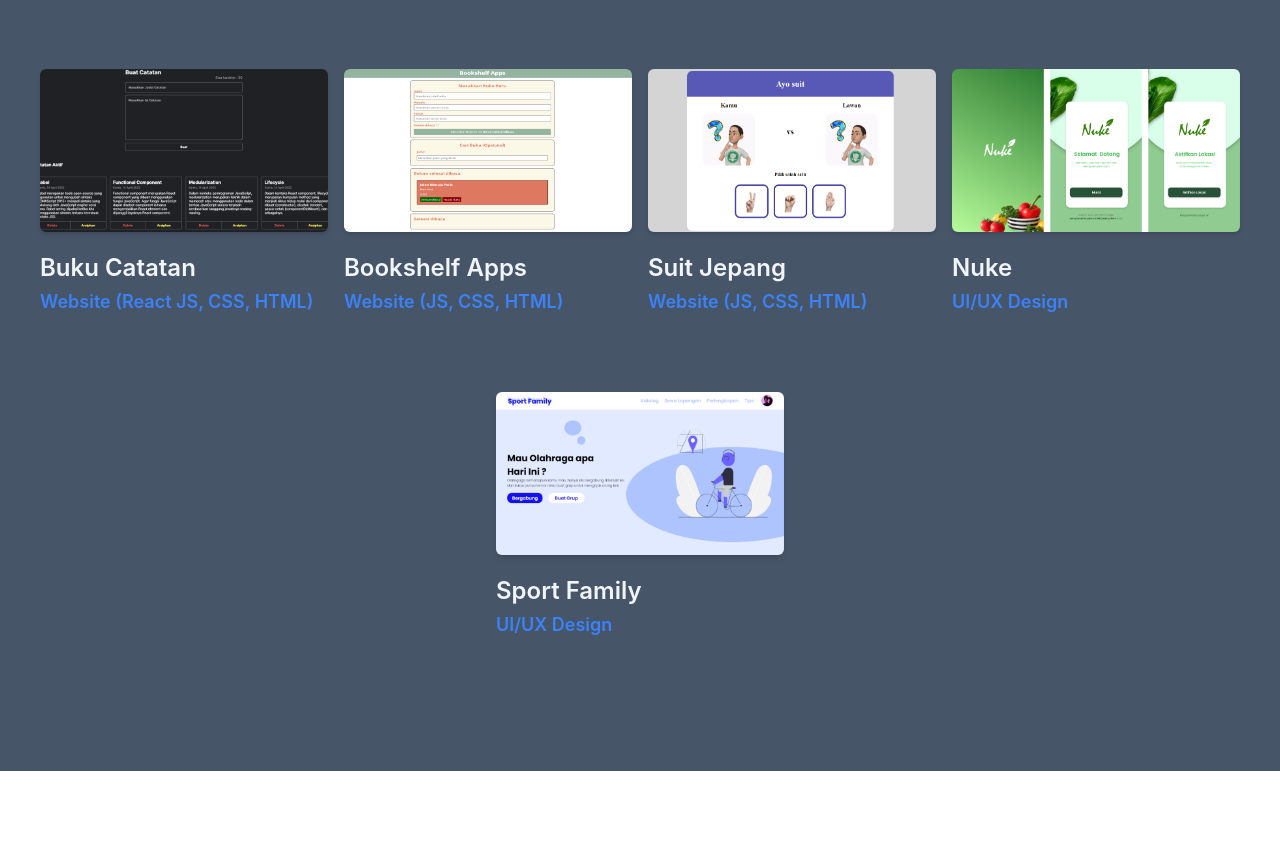
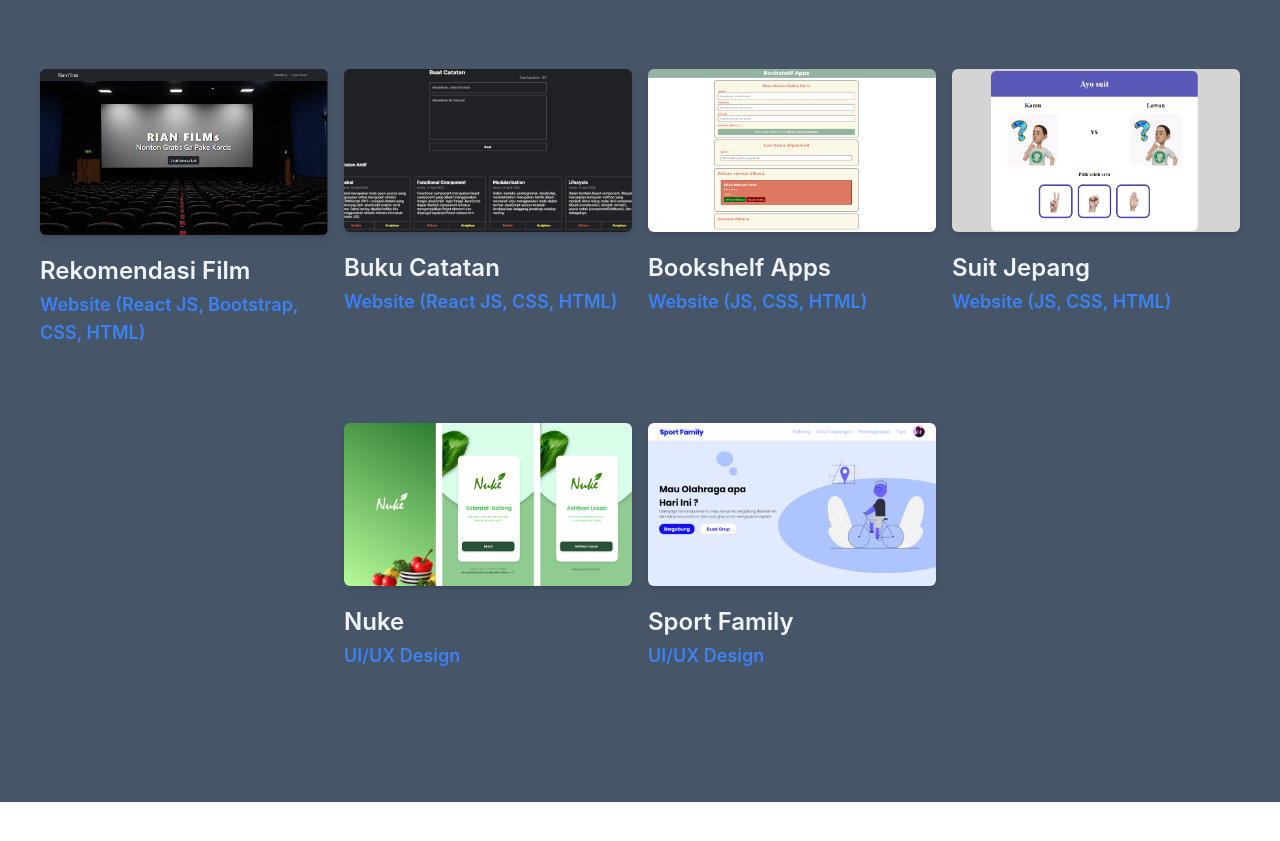
Before and after one commit to rian-arsa/portofolio-tailwind-css, a website: page index.html in a window 1280 px wide. Shown: the part 2660-3501 px from the top of the page. Drawn offline with Linux system fonts and the light colour scheme; files whose address does not match are found by name.

Commit message:
Menambah asah kemampuan rekomendasi film

```diff
--- a/index.html
+++ b/index.html
@@ -184,6 +184,13 @@
                 <div class="w-full flex flex-wrap justify-center xl:mx-auto">
                     <div class="w-1/2 mb-12 p-1 lg:p-2 md:w-1/4">
                         <div class="rounded-md shadow-md overflow-hidden hover:opacity-70">
+                            <a href="https://react-rian-film-exjn5g5lf-rian-arsa.vercel.app/" target="_blank" rel="noopener noreferrer"><img src="dist/img/asah/react-rian-film.jpg" alt="Portofolio 1" width="w-full"></a>
+                        </div>
+                        <h3 class="font-semibold text-sm lg:text-2xl text-slate-100 mt-5 mb-1">Rekomendasi Film</h3>
+                        <h4 class="text-xs lg:text-lg font-semibold text-primary mb-3">Website (React JS, Bootstrap, CSS, HTML)</h4>
+                    </div>
+                    <div class="w-1/2 mb-12 p-1 lg:p-2 md:w-1/4">
+                        <div class="rounded-md shadow-md overflow-hidden hover:opacity-70">
                             <a href="https://buku-catatan-react.vercel.app/" target="_blank" rel="noopener noreferrer"><img src="dist/img/asah/buku-catatan.png" alt="Portofolio 1" width="w-full"></a>
                         </div>
                         <h3 class="font-semibold text-sm lg:text-2xl text-slate-100 mt-5 mb-1">Buku Catatan</h3>
```
Also changed, not shown: dist/img/asah/react-rian-film.jpg (added).
